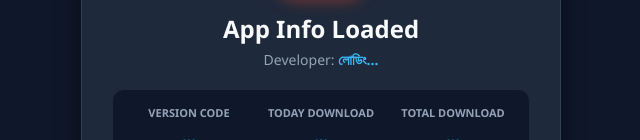
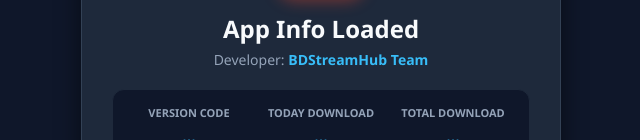
Before and after one commit to CricZone/Apps-Downloder, a plain HTML site: page index.html in a window 1280 px wide. Shown: the part 202-342 px from the top of the page, without its empty margins (319-959 px from the left). Drawn offline with Linux system fonts and the light colour scheme; no server answers.

Commit message:
Update index.html

```diff
--- a/index.html
+++ b/index.html
@@ -140,8 +140,8 @@
 
 <div class="container">
     <div class="app-icon">📺</div>
-    <h1 id="appName"><span class="loading-text">লোডিং...</span></h1>
-    <p class="developer">Developer: <span id="developerName">লোডিং...</span></p>
+    <h1 id="appName"><span class="loading-text">BDStreamHub</span></h1>
+    <p class="developer">Developer: <span id="developerName">BDStreamHub Team</span></p>
 
     <div class="stats-grid">
         <div class="stat-box">
```
